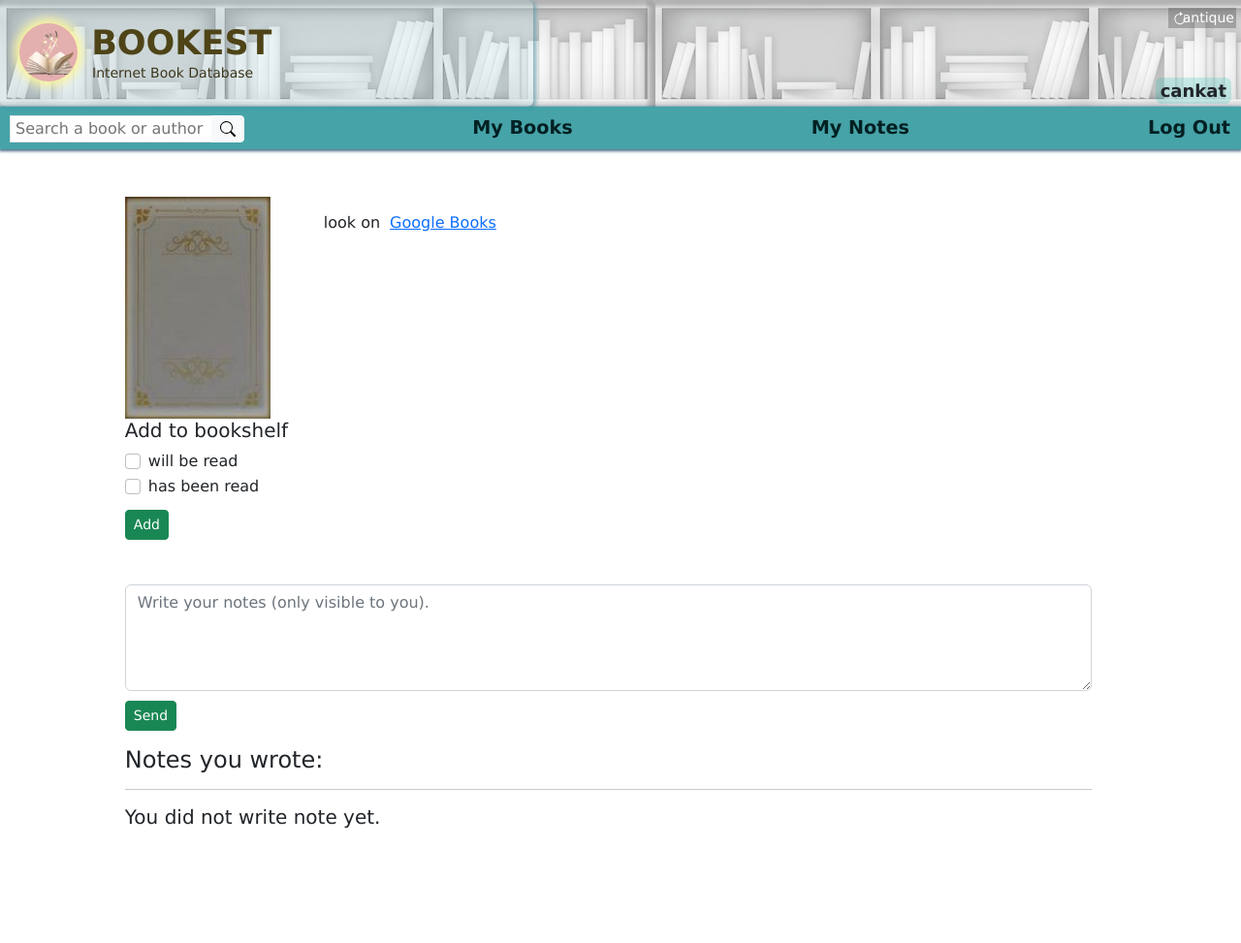
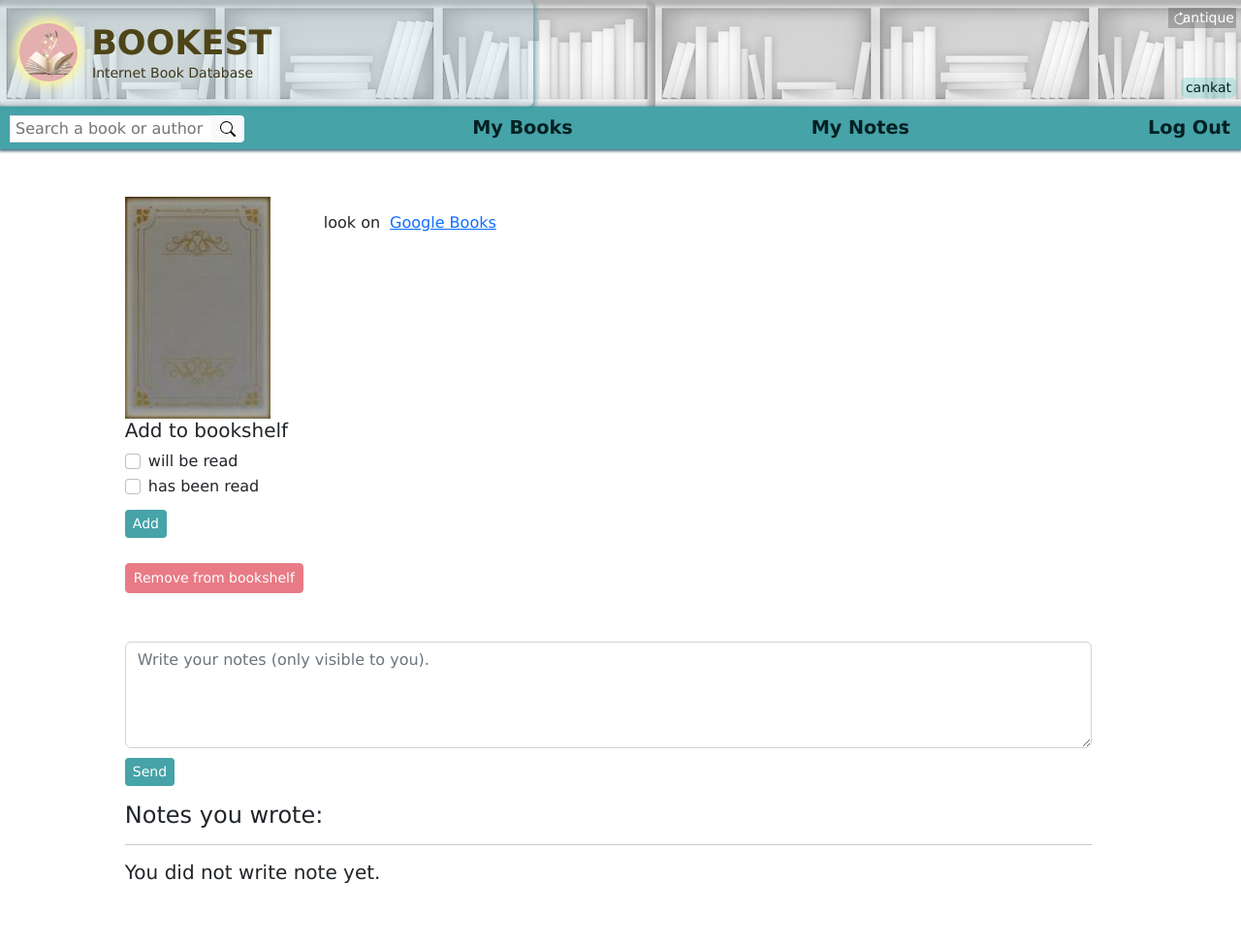
Before and after one commit to jankat11/bookest, a Django app: page /book/1 in a window 1280 px wide. Shown: the whole page at 97% size. Before the commit the page ends 855 px from the top, so only its background shows below. Run offline with Django 4.2, Linux system fonts and the light colour scheme; a user stored in the database is signed in; data comes from the database, SQL or seed files in the repository; data that the repository does not hold is empty; some web fonts are replaced.

Commit message:
buttons bg cahnge for modern

```diff
--- a/books/static/books/script/book.js
+++ b/books/static/books/script/book.js
@@ -1,4 +1,8 @@
 
+
+document.querySelector("#buttonStatus").dataset.status == "False" ?
+document.querySelector("#removeBookShelfButton").disabled = true :
+document.querySelector("#removeBookShelfButton").disabled = false
 
 
 document.getElementById("addBookForm").onsubmit = function(event) {
@@ -16,7 +20,6 @@ document.getElementById("addBookForm").onsubmit = function(event) {
         disabledAddMenu()
     }
 }
-
 
 
 document.querySelectorAll(".checkbox").forEach(checkbox => {
@@ -75,11 +78,11 @@ if(document.querySelector("#removeBookShelfButton")) {
             .then(result => {
                 document.querySelector("#addBookShelfButton").disabled = false
                 console.log(result)
-                spinner.innerHTML = ""
+
                 spinner.style.top = "1px"
-                wrap.innerHTML = '<svg xmlns="http://www.w3.org/2000/svg" width="25" height="25" fill="green" class="bi bi-check" viewBox="0 0 16 16">' +
+                spinner.innerHTML = '<svg xmlns="http://www.w3.org/2000/svg" style="position: relative; bottom: 4px" width="27" height="27" fill="#3b9ea3f0" class="bi bi-check" viewBox="0 0 16 16">' +
                 '<path d="M10.97 4.97a.75.75 0 0 1 1.07 1.05l-3.99 4.99a.75.75 0 0 1-1.08.02L4.324 8.384a.75.75 0 1 1 1.06-1.06l2.094 2.093 3.473-4.425a.267.267 0 0 1 .02-.022z"/>' +
-              '</svg>' + "book removed"
+              '</svg>'
             })
         }
     }
@@ -87,6 +90,6 @@ if(document.querySelector("#removeBookShelfButton")) {
 
 document.querySelector(".addedSuccesful") ?
 document.querySelector(".addedSuccesful").firstElementChild.innerHTML =
-'<svg xmlns="http://www.w3.org/2000/svg" width="25" height="25" fill="green" class="bi bi-check" viewBox="0 0 16 16">' +
+'<svg xmlns="http://www.w3.org/2000/svg" width="27" height="27" fill="#3b9ea3f0" class="bi bi-check" viewBox="0 0 16 16">' +
 '<path d="M10.97 4.97a.75.75 0 0 1 1.07 1.05l-3.99 4.99a.75.75 0 0 1-1.08.02L4.324 8.384a.75.75 0 1 1 1.06-1.06l2.094 2.093 3.473-4.425a.267.267 0 0 1 .02-.022z"/>' +
 '</svg>' + "your note successfully added" : null
--- a/books/static/books/script/mybooks.js
+++ b/books/static/books/script/mybooks.js
@@ -1,6 +1,6 @@
 
 let messages = document.querySelector(".messages")
-const check = '<svg xmlns="http://www.w3.org/2000/svg" width="25" height="25" fill="green" class="bi bi-check" viewBox="0 0 16 16">' +
+const check = '<svg style="position: relative; bottom: 1px" xmlns="http://www.w3.org/2000/svg" width="27" height="27" fill="#3b9ea3f0" class="bi bi-check" viewBox="0 0 16 16">' +
 '<path d="M10.97 4.97a.75.75 0 0 1 1.07 1.05l-3.99 4.99a.75.75 0 0 1-1.08.02L4.324 8.384a.75.75 0 1 1 1.06-1.06l2.094 2.093 3.473-4.425a.267.267 0 0 1 .02-.022z"/>' +
 '</svg>' + "Successfully added to bookshelf"
 const exclamation = '<svg xmlns="http://www.w3.org/2000/svg" style="position: relative; bottom: 1px; right: 2px;" width="22" height="17" fill="red" class="bi bi-exclamation-lg" viewBox="0 0 16 16">' +
--- a/books/static/books/styles.css
+++ b/books/static/books/styles.css
@@ -136,7 +136,7 @@ body {
 }
 
 .topNavItem:hover {
-    background-color: rgba(170, 190, 219, 0.404);
+    background-color: #ffffff67
 }
 
 .topNavItemA:hover {
@@ -148,10 +148,10 @@ body {
     padding-left: 5px;
     padding-right: 5px;
     position: absolute;
-    font-size: large;
-    font-weight: bold;
+    font-size: 14px;
     top: 80px;
-    right: 10px;
+    right: 5px;
+    color: #022022;
 }
 
 #profile:hover {
@@ -517,8 +517,18 @@ body {
     margin-left: 10px;
 }
 
-#addBookShelfButton {
+#addBookShelfButton, #sendReview  {
     margin-top: 10px;
+    background-color: #3b9ea3f0 !important;
+    border: none;
+}
+
+#addBookShelfButton:active, #sendReview:active {
+    box-shadow: 0px 0px 3px 3px #85c7caf0 !important;
+}
+
+#addBookShelfButton:hover, #sendReview:hover {
+    background-color: #307d81f0 !important;
 }
 
 #addBookShelf {
@@ -605,8 +615,8 @@ body {
 }
 
 .form-check input:checked {
-    background-color: green !important;
-    border-color: green !important;
+    background-color: #3b9ea3f0 !important;
+    border-color: #3b9ea3f0 !important;
 }
 
 
@@ -619,9 +629,6 @@ body {
     margin-left: 10%;
 }
 
-#sendReview {
-    margin-top: 10px;
-}
 
 .timeStamp {
     font-size: smaller;
@@ -777,7 +784,7 @@ body {
     }
 }
 
-@media (max-width: 821px) {
+@media (max-width: 640px) {
     #profile {
         display: none;
     }
--- a/books/templates/books/book.html
+++ b/books/templates/books/book.html
@@ -53,19 +53,20 @@
                 </div>
                 <input name="no_cover" value="{% if book.image %}cover exist{% else %}no cover{% endif %}" type="hidden">
 
-            <input id="addBookShelfButton"  class="btn btn-success btn-sm" type="submit" value="Add">
+            <input id="addBookShelfButton"  class="btn btn-success btn-sm shadow-none" type="submit" value="Add">
             <span id="addspinner"><img src="{% static 'books/images/spinner.gif' %}" alt="asd" width="20" height="20"></span>
         </form>
-        {% if status %}
+
 
             <span id="buttonWrapper">
                 <button id="removeBookShelfButton" data-book="{{bookId}}" class="btn btn-danger btn-sm">
                     Remove from bookshelf
                 </button>
+                <input id="buttonStatus" data-status="{{exist}}" type="hidden">
             </span>
             <span id="rmspinner"><img src="{% static 'books/images/spinner.gif' %}" alt="asd" width="20" height="20"></span>
 
-        {% endif %}
+
     </div>
 </div>
 
@@ -75,7 +76,7 @@
             {% csrf_token %}
 
             <div id="reviewTextarea">{{reviewForm}}</div>
-            <input id="sendReview" class="btn btn-success btn-sm" type="submit" value="Send">
+            <input id="sendReview" class="btn btn-success btn-sm shadow-none" type="submit" value="Send">
         </form>
     {% else %}
         <a style="position: relative; bottom: 20px;" href="{% url 'login' %}"><h5>Login to write note</h5></a>
--- a/books/views.py
+++ b/books/views.py
@@ -76,27 +76,27 @@ def search(request, book_info):
 
 def book(request, id):
     reviews = ""
-    status = None
+    exist_in_shelf = False
     book = None
     book_info = get_book(id)
 
-    book_shelf = BookShelf.objects.get(owner=request.user)
+
 
     try:
         book = Book.objects.get(google_id=id)
-
+        book_shelf = BookShelf.objects.get(owner=request.user)
         reviews = sorted([book.serialize() for book in book.reviews.all().filter(
             owner=request.user)], key=lambda review: review["time"], reverse=True)
         try:
             book_shelf = BookShelf.objects.get(owner=request.user)
             check_has_read = book_shelf.has_been_read.get(id=book.id)
-            status = "exist in read"
+            exist_in_shelf = True
         except:
             pass
         try:
             book_shelf = BookShelf.objects.get(owner=request.user)
             check_will_read = book_shelf.will_be_read.get(id=book.id)
-            status = "exist in will"
+            exist_in_shelf = True
         except:
             pass
     except:
@@ -107,7 +107,7 @@ def book(request, id):
         "book": book_info,
         "reviews": reviews,
         "reviewForm": ReviewForm(),
-        "status": status,
+        "exist": exist_in_shelf,
         "bookId": book.id if book else ""
     })
 
```
